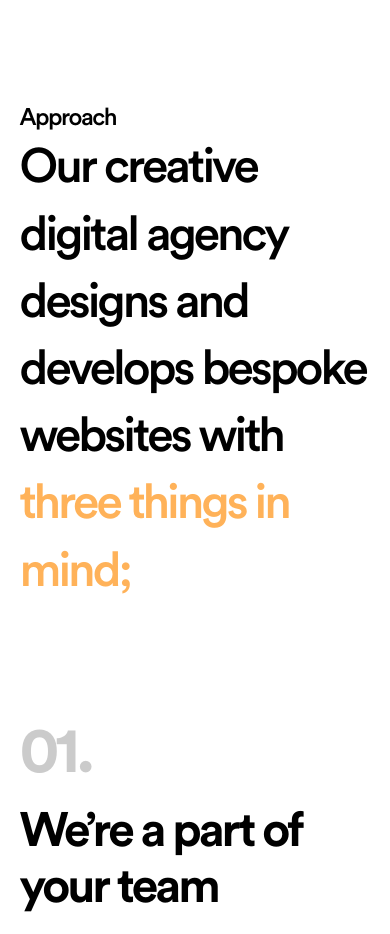
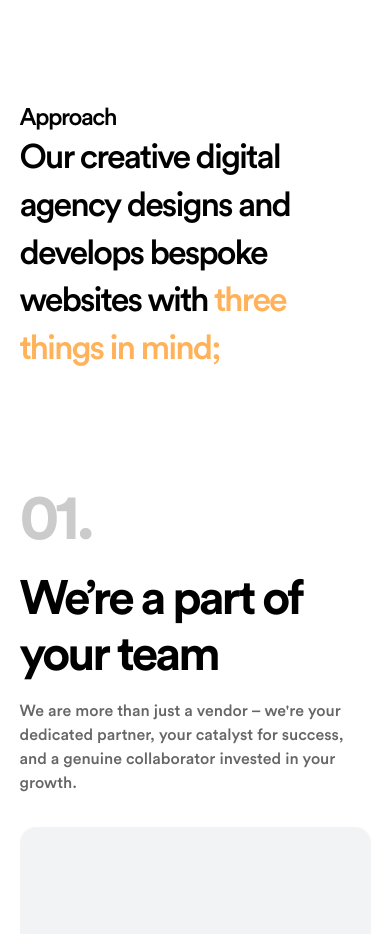
Before and after one commit to isaacwritescode/pinnacle-website, a React (Create React App) app: page / in a window 390 px wide. Shown: the part 1340-2274 px from the top of the page. Built offline with nearby package versions, Linux system fonts and the light colour scheme.

Commit message:
make approach section more responsive

```diff
--- a/src/pages/Landing/Approach/index.js
+++ b/src/pages/Landing/Approach/index.js
@@ -19,7 +19,7 @@ const Approach = () => {
       <Box width={{ xs: "90%", lg: "100%" }} m="auto">
         <Stack maxWidth={800} py={{ xs: 6, md: 12 }}>
           <Typography variant="h5">Approach</Typography>
-          <Typography variant="h3" lineHeight={1.4}>
+          <Typography variant={md ? "h3" : "h4"} lineHeight={1.4}>
             Our creative digital agency designs and develops bespoke websites
             with{" "}
             <Box display="inline" color="primary.main">
```
